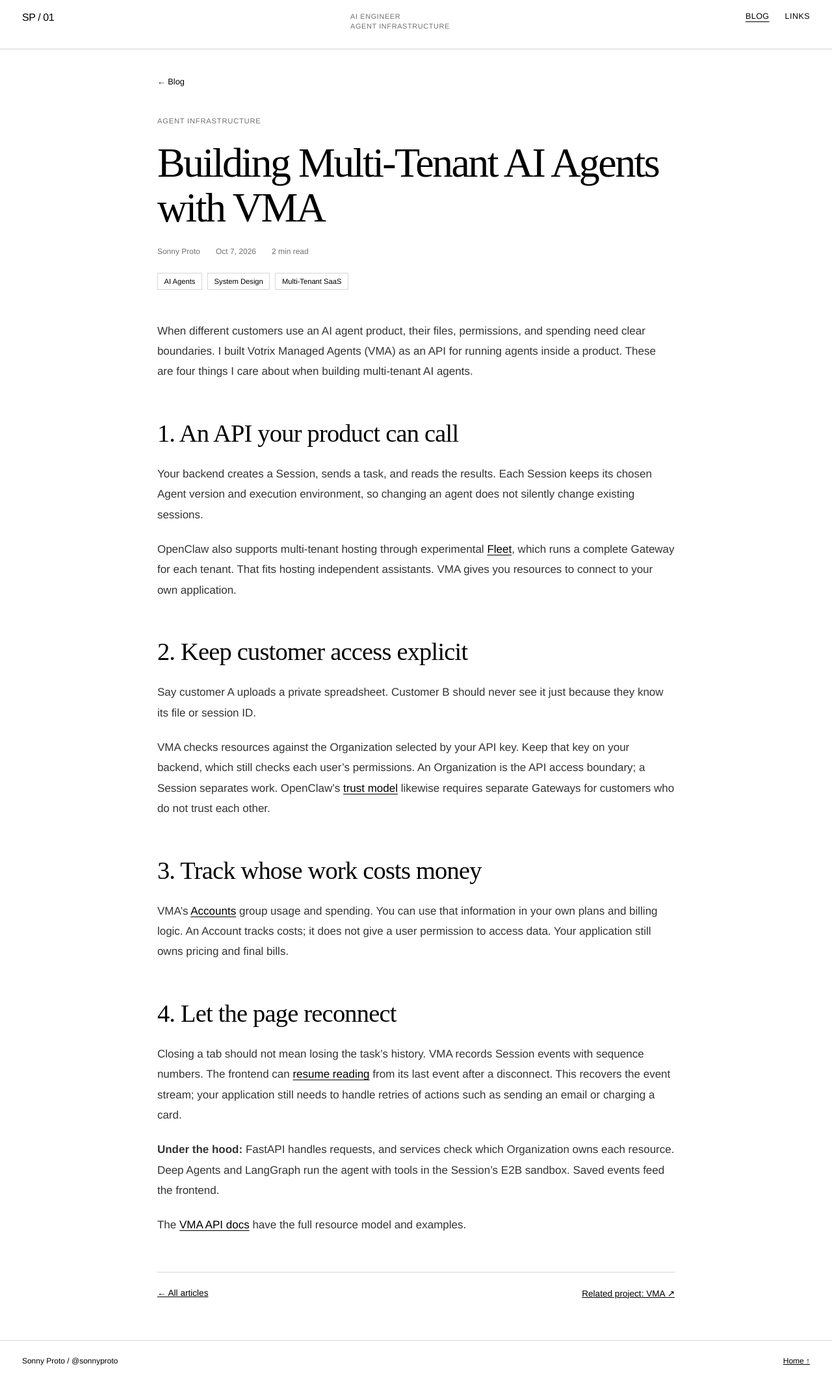
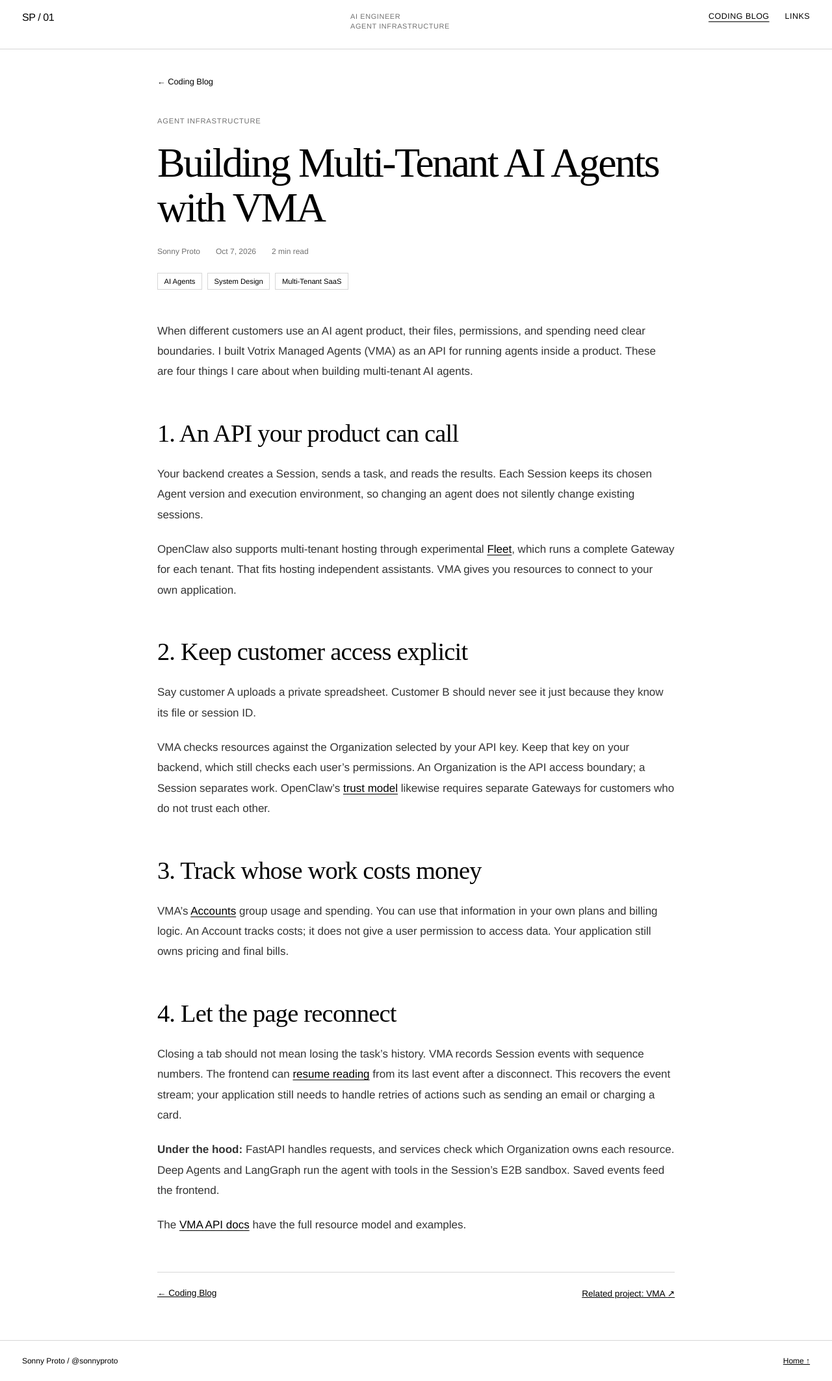
Before and after one commit to sonnyproto/sonnyproto, a Next.js app: page /blog/multi-tenant-ai-agents in a window 1280 px wide. Shown: the whole page at 65% size. Built offline with nearby package versions, Linux system fonts and the light colour scheme.

Commit message:
Rename blog navigation and page to Coding Blog

```diff
--- a/src/app/blog/[slug]/page.tsx
+++ b/src/app/blog/[slug]/page.tsx
@@ -71,7 +71,7 @@ export default async function BlogPost({ params }: PageProps) {
     <>
       <Header activeSection="blog" />
       <main className="blog-article-page" id="top">
-        <Link className="back-link" href="/blog">← Blog</Link>
+        <Link className="back-link" href="/blog">← Coding Blog</Link>
         <article>
           <header className="blog-article-heading">
             <p className="section-label">{post.category}</p>
@@ -89,7 +89,7 @@ export default async function BlogPost({ params }: PageProps) {
           <Content />
 
           <footer className="blog-article-end">
-            <Link href="/blog">← All articles</Link>
+            <Link href="/blog">← Coding Blog</Link>
             <Link href="/projects/vma">Related project: VMA <span aria-hidden="true">↗</span></Link>
           </footer>
         </article>
--- a/src/app/blog/page.tsx
+++ b/src/app/blog/page.tsx
@@ -4,7 +4,7 @@ import { Header } from "@/components/Header";
 import { formatPostDate, posts } from "@/data/posts";
 import { profileImage, siteUrl } from "@/data/site";
 
-const title = "Blog — Sonny Proto";
+const title = "Coding Blog — Sonny Proto";
 const description = "Notes on AI agents, infrastructure, and software systems by Sonny Proto.";
 const canonical = `${siteUrl}/blog`;
 
@@ -34,7 +34,7 @@ export default function BlogIndex() {
       <main className="blog-index" id="top">
         <header className="blog-index-heading">
           <p className="section-label">Writing / Notes &amp; experiments</p>
-          <h1>Blog.</h1>
+          <h1>Coding Blog</h1>
           <p>AI agents, systems design, and things worth figuring out.</p>
         </header>
 
--- a/src/components/Header.tsx
+++ b/src/components/Header.tsx
@@ -13,7 +13,7 @@ export function Header({ activeSection }: { activeSection?: "blog" }) {
       </p>
 
       <nav className="header-nav" aria-label="Main navigation">
-        <Link className="header-link" href="/blog" aria-current={activeSection === "blog" ? "page" : undefined}>Blog</Link>
+        <Link className="header-link" href="/blog" aria-current={activeSection === "blog" ? "page" : undefined}>Coding Blog</Link>
         <Link className="header-link" href="/#links">Links</Link>
       </nav>
     </header>
```
